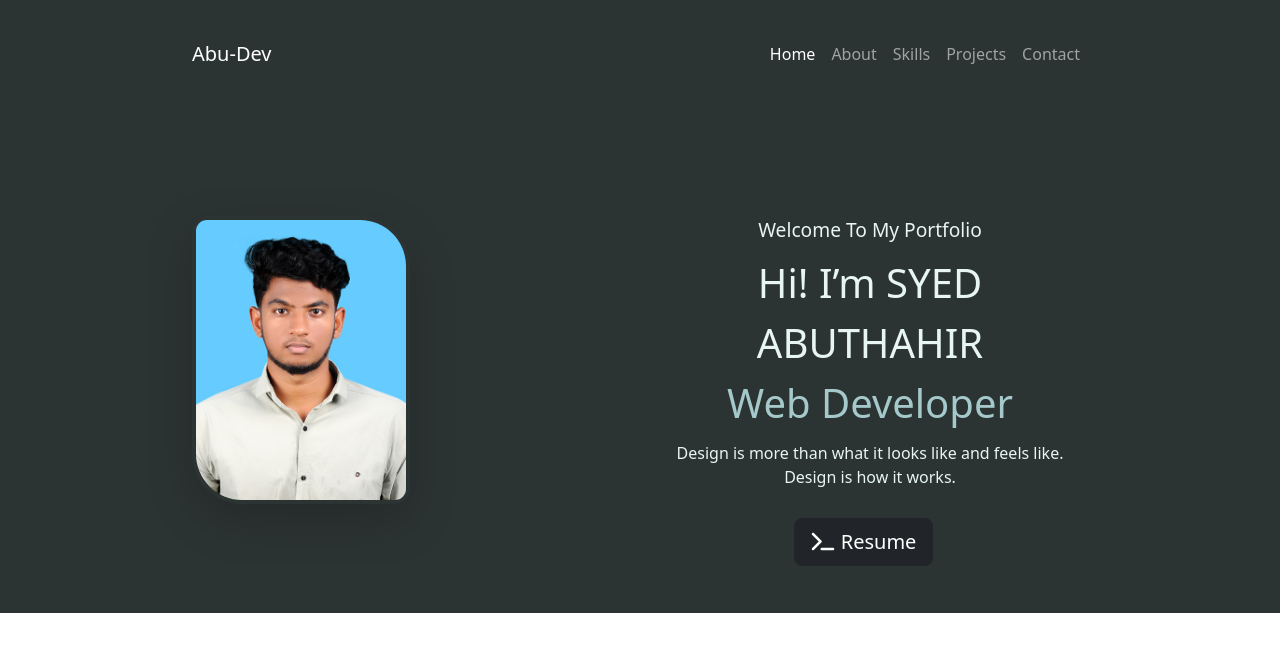
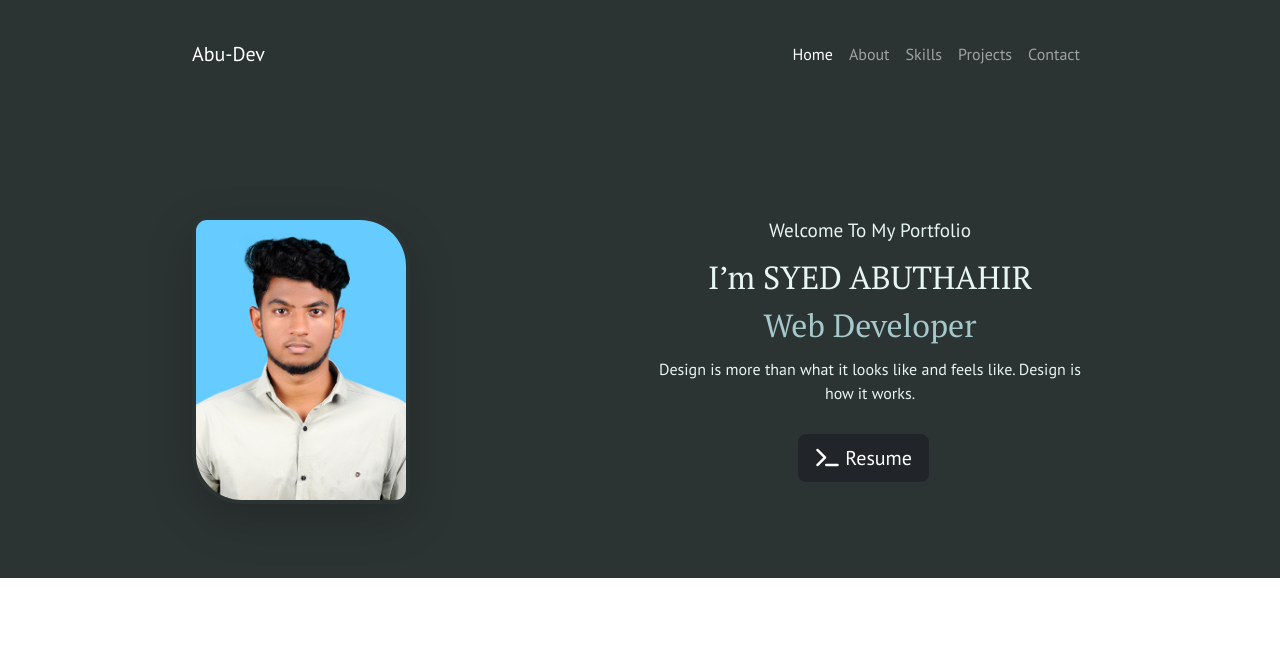
Before and after one commit to AbuDeveloper-hub/Abu_Dev, a plain HTML site: page index.html in a window 1280 px wide. Drawn offline with nearby package versions, Linux system fonts and the light colour scheme.

Commit message:
home page completed

```diff
--- a/css/style.css
+++ b/css/style.css
@@ -1,6 +1,7 @@
 
 Body{
     text-align: center;
+    font-family: 'PT Sans', sans-serif;
 }
 
 /* Heading */
@@ -9,8 +10,9 @@ Body{
     line-height: 1.5;
 }
 .big-heading{
-    font-size: 2.5rem;
+    font-size: 2rem;
     line-height: 1.5;
+    font-family: 'PT Serif', serif;
 }
 
 .big-heading span{
@@ -19,6 +21,7 @@ Body{
 /* navbar */
 .navbar{
     margin-bottom: 15%;
+    font-family: 'PT Sans', sans-serif;
 }
 .nav-link:hover{
     color: #fff;
--- a/index.html
+++ b/index.html
@@ -9,6 +9,9 @@
     <!-- Bootstrap styles -->
     <link href="https://cdn.jsdelivr.net/npm/bootstrap@5.2.0/dist/css/bootstrap.min.css" rel="stylesheet" integrity="sha384-gH2yIJqKdNHPEq0n4Mqa/HGKIhSkIHeL5AyhkYV8i59U5AR6csBvApHHNl/vI1Bx" crossorigin="anonymous">
     <link rel="stylesheet" href="https://cdnjs.cloudflare.com/ajax/libs/font-awesome/6.1.2/css/all.min.css" integrity="sha512-1sCRPdkRXhBV2PBLUdRb4tMg1w2YPf37qatUFeS7zlBy7jJI8Lf4VHwWfZZfpXtYSLy85pkm9GaYVYMfw5BC1A==" crossorigin="anonymous" referrerpolicy="no-referrer" />
+    <link rel="preconnect" href="https://fonts.googleapis.com">
+    <link rel="preconnect" href="https://fonts.gstatic.com" crossorigin>
+    <link href="https://fonts.googleapis.com/css2?family=PT+Sans:ital,wght@0,400;0,700;1,400&family=PT+Serif:ital,wght@0,400;0,700;1,400;1,700&display=swap" rel="stylesheet">
     <!-- External styles -->
     <link rel="stylesheet" href="/css/style.css">
 </head>
@@ -57,7 +60,7 @@
                 <!-- Home-Text -->
                 <div class="col-lg-6 col-sm-12 Home-text">
                     <h5 class="Home-Text-small">Welcome To My Portfolio</h5>
-                    <h1 class="big-heading">Hi! I’m SYED ABUTHAHIR <br>
+                    <h1 class="big-heading">I’m SYED ABUTHAHIR <br>
                        <span>Web Developer</span></h1>
                     <p class="Home-Text-para">Design is more than what it looks like and feels like. Design is how it works.</p>
                     <button type="button" class="btn btn-dark btn-lg download-button"><i class="fa-solid fa-terminal"></i>  Resume</button>
```
